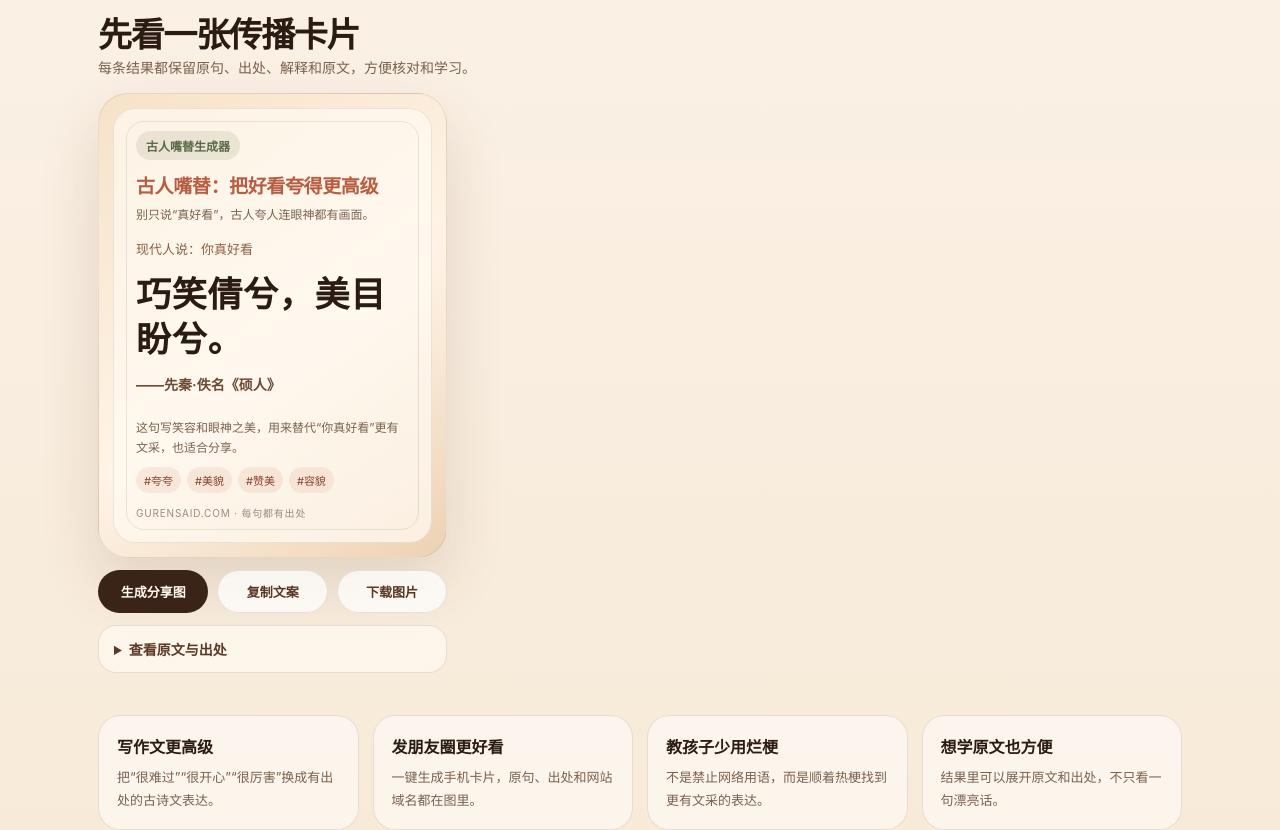
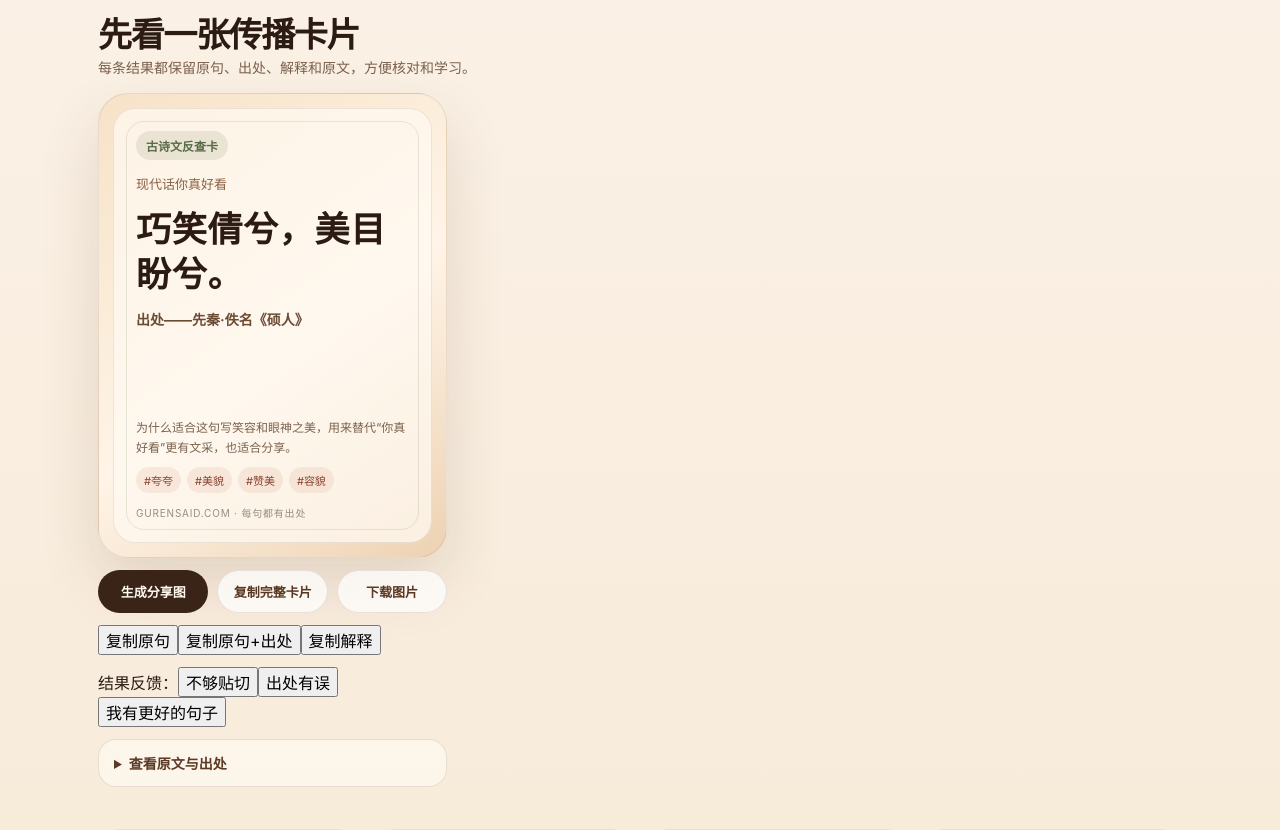
Before and after one commit to yandong2023/gu-ren-said, a Next.js app: page / in a window 1280 px wide. Shown: the part 1060-1890 px from the top of the page. Built offline with nearby package versions, Linux system fonts and the light colour scheme.

Commit message:
Improve result card copying and feedback UX

```diff
--- a/components/QuoteCard.tsx
+++ b/components/QuoteCard.tsx
@@ -17,24 +17,24 @@ export default function QuoteCard({ result, query, compact = false }: Props) {
   const [copied, setCopied] = useState(false);
   const [downloading, setDownloading] = useState(false);
   const [sharing, setSharing] = useState(false);
+  const [feedbacking, setFeedbacking] = useState(false);
   const [notice, setNotice] = useState<string | null>(null);
   const [previewUrl, setPreviewUrl] = useState<string | null>(null);
   const sourceText = `——${result.dynasty}·${result.author}《${result.title}》`;
   const fullSourceText = `${result.dynasty}·${result.author}《${result.title}》`;
   const shareCopy = getSharePersona(result);
+  const whyText = result.reason || result.translation;
+  const modernText = query || result.modernMeanings[0] || "我 emo 了";
   const shareText = [
-    shareCopy.name,
-    shareCopy.slogan,
+    `现代话：${modernText}`,
     "",
-    `现代人说：${query || result.modernMeanings[0] || "我 emo 了"}`,
+    "古诗文表达：",
+    result.quote,
+    `出处：${fullSourceText}`,
     "",
-    "古人嘴替：",
-    result.quote,
-    sourceText,
+    `为什么适合：${whyText}`,
     "",
-    result.reason || result.translation,
-    "",
-    `来生成你的古人嘴替：${SITE_URL}`
+    `来自：${SITE_URL}`
   ].join("\n");
 
   async function copyToClipboard(text: string) {
@@ -64,14 +64,52 @@ export default function QuoteCard({ result, query, compact = false }: Props) {
     }
   }
 
+  async function copyFormatted(text: string, successText: string) {
+    const ok = await copyToClipboard(text);
+    setCopied(ok);
+    setNotice(ok ? successText : "当前浏览器不允许自动复制，可以手动长按卡片保存或复制页面文字。");
+    window.setTimeout(() => setCopied(false), 1500);
+    return ok;
+  }
+
   async function copyText(showNotice = true) {
     const ok = await copyToClipboard(shareText);
     setCopied(ok);
     if (showNotice) {
-      setNotice(ok ? "有趣文案已复制，可以直接粘贴到微信、朋友圈或小红书。" : "当前浏览器不允许自动复制，可以手动长按卡片保存或复制页面文字。");
+      setNotice(ok ? "完整知识卡片文案已复制，可以直接粘贴到微信、朋友圈或小红书。" : "当前浏览器不允许自动复制，可以手动长按卡片保存或复制页面文字。");
     }
     window.setTimeout(() => setCopied(false), 1500);
     return ok;
+  }
+
+  async function sendFeedback(type: "not_accurate" | "wrong_source" | "better_quote") {
+    let note = "";
+    if (type === "better_quote") {
+      note = window.prompt("可以写下你觉得更贴切的古文、出处或理由：")?.trim() ?? "";
+      if (!note) return;
+    }
+
+    setFeedbacking(true);
+    try {
+      await fetch("/api/feedback", {
+        method: "POST",
+        headers: { "Content-Type": "application/json" },
+        body: JSON.stringify({
+          type,
+          query: modernText,
+          resultId: result.id,
+          quote: result.quote,
+          source: fullSourceText,
+          note
+        })
+      });
+      const text = type === "not_accurate" ? "收到反馈：这条结果不够贴切。" : type === "wrong_source" ? "收到反馈：需要核对出处。" : "收到你的推荐，后续会优先核对。";
+      setNotice(text);
+    } catch {
+      setNotice("反馈暂时没有提交成功，可以稍后再试。");
+    } finally {
+      setFeedbacking(false);
+    }
   }
 
   async function createCardImage() {
@@ -97,7 +135,7 @@ export default function QuoteCard({ result, query, compact = false }: Props) {
       setPreviewUrl(dataUrl);
       const copiedOk = await copyText(false);
       setNotice(copiedOk
-        ? "分享图已生成，有趣文案也已复制。微信里请长按下方图片保存，再发给朋友或朋友圈。"
+        ? "分享图已生成，知识卡片文案也已复制。微信里请长按下方图片保存，再发给朋友或朋友圈。"
         : "分享图已生成。微信里请长按下方图片保存，再发给朋友或朋友圈。"
       );
     } catch {
@@ -122,7 +160,7 @@ export default function QuoteCard({ result, query, compact = false }: Props) {
       setPreviewUrl(dataUrl);
 
       const link = document.createElement("a");
-      link.download = `古人嘴替-${result.author}.png`;
+      link.download = `古文反查-${result.author}.png`;
       link.href = dataUrl;
       document.body.appendChild(link);
       link.click();
@@ -140,14 +178,12 @@ export default function QuoteCard({ result, query, compact = false }: Props) {
     <article className="result-card">
       <div className="share-card" ref={cardRef}>
         <div className="share-card-inner">
-          <span className="card-kicker">古人嘴替生成器</span>
-          <div className="persona-line">{shareCopy.name}</div>
-          <div className="persona-slogan">{shareCopy.slogan}</div>
-          <div className="modern-line">现代人说：{query || result.modernMeanings[0]}</div>
+          <span className="card-kicker">古诗文反查卡</span>
+          <div className="modern-line"><span className="knowledge-label">现代话</span>{modernText}</div>
           <h3 className="quote-line">{result.quote}</h3>
-          <div className="source-line">{sourceText}</div>
+          <div className="source-line"><span className="knowledge-label">出处</span>{sourceText}</div>
           <div className="card-spacer" />
-          <div className="explain-line">{result.reason || result.translation}</div>
+          <div className="explain-line"><span className="knowledge-label">为什么适合</span>{whyText}</div>
           <div className="tags"><span className="tag">#{shareCopy.tag}</span>{result.themes.slice(0, 3).map((tag) => <span className="tag" key={tag}>#{tag}</span>)}</div>
           <div className="watermark">gurensaid.com · 每句都有出处</div>
         </div>
@@ -156,8 +192,21 @@ export default function QuoteCard({ result, query, compact = false }: Props) {
         <>
           <div className="card-actions">
             <button className="secondary-btn" type="button" onClick={prepareShareImage} disabled={sharing}>{sharing ? "生成中…" : "生成分享图"}</button>
-            <button className="ghost-btn" type="button" onClick={() => copyText()}>{copied ? "已复制" : "复制文案"}</button>
+            <button className="ghost-btn" type="button" onClick={() => copyText()}>{copied ? "已复制" : "复制完整卡片"}</button>
             <button className="ghost-btn" type="button" onClick={downloadCard} disabled={downloading}>{downloading ? "生成中…" : "下载图片"}</button>
+          </div>
+
+          <div className="copy-row" aria-label="复制常用格式">
+            <button type="button" onClick={() => copyFormatted(result.quote, "原句已复制。")}>复制原句</button>
+            <button type="button" onClick={() => copyFormatted(`${result.quote}${sourceText}`, "原句和出处已复制。")}>复制原句+出处</button>
+            <button type="button" onClick={() => copyFormatted(whyText, "解释已复制。")}>复制解释</button>
+          </div>
+
+          <div className="feedback-row" aria-label="结果反馈">
+            <span>结果反馈：</span>
+            <button type="button" disabled={feedbacking} onClick={() => sendFeedback("not_accurate")}>不够贴切</button>
+            <button type="button" disabled={feedbacking} onClick={() => sendFeedback("wrong_source")}>出处有误</button>
+            <button type="button" disabled={feedbacking} onClick={() => sendFeedback("better_quote")}>我有更好的句子</button>
           </div>
 
           {notice ? <div className="share-notice">{notice}</div> : null}
```
